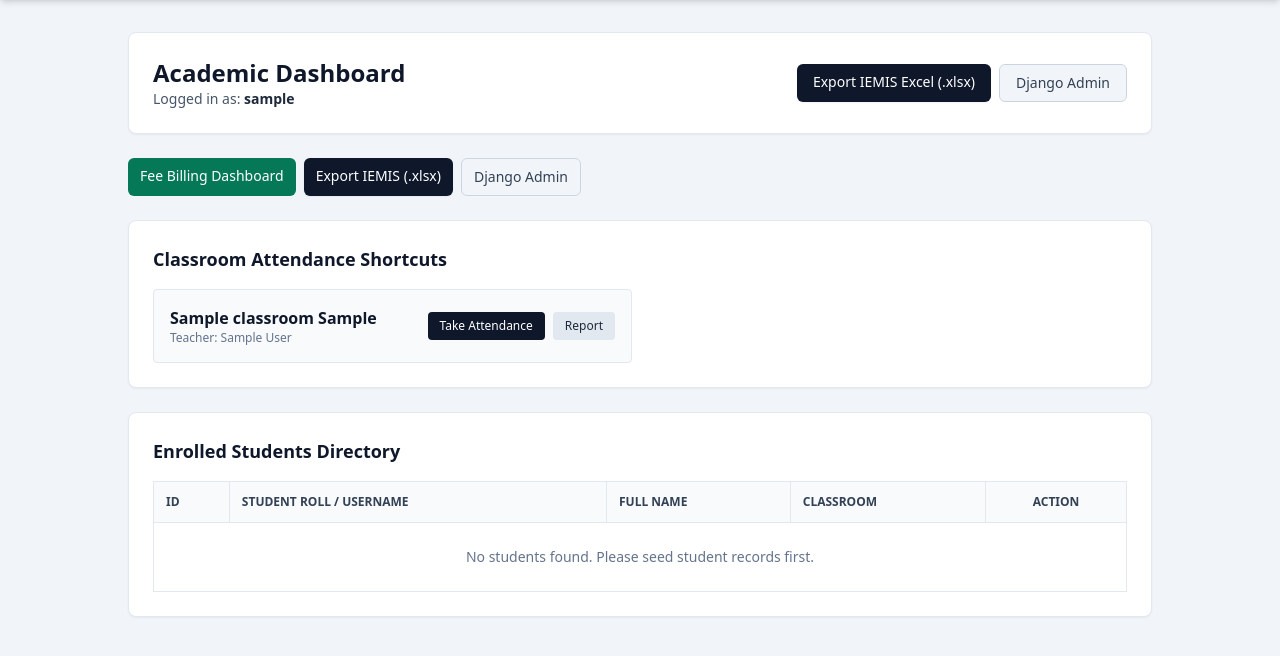
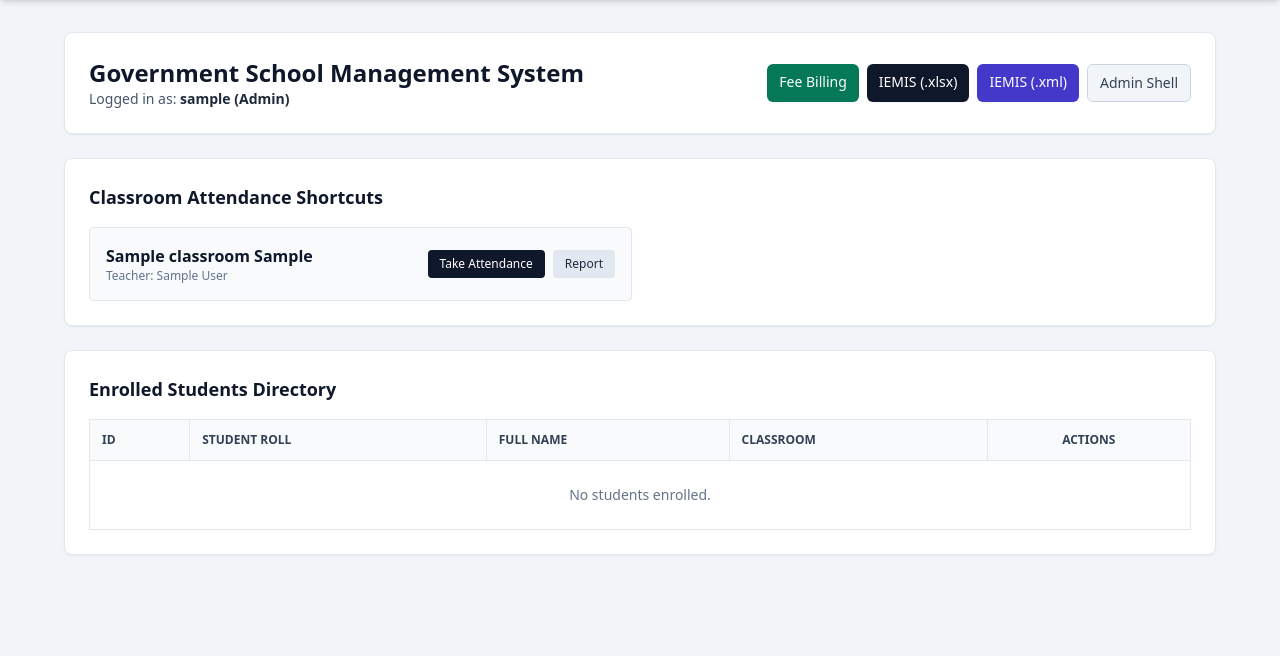
Before and after one commit to akarshanpoudel/gov-school-management-nepal, a Django app: page / in a window 1280 px wide. Shown: the part 60-716 px from the top of the page. Run offline with Django 5.2, Linux system fonts and the light colour scheme; a user stored in the database is signed in; tables that the repository leaves empty hold one stand-in row (values such as "Sample post"); some libraries are stand-ins or nearby versions.

Commit message:
feat(dashboard): update dashboard layout and improve user information display

```diff
--- a/templates/core/dashboard.html
+++ b/templates/core/dashboard.html
@@ -1,33 +1,29 @@
 {% extends 'base.html' %}
 
 {% block content %}
-<div class="max-w-5xl mx-auto space-y-6">
+<div class="max-w-6xl mx-auto space-y-6">
     <!-- Header Card -->
-    <div class="bg-white p-6 rounded-lg shadow-sm border border-slate-200 flex justify-between items-center">
+    <div class="bg-white p-6 rounded-lg shadow-sm border border-slate-200 flex flex-wrap justify-between items-center gap-4">
         <div>
-            <h2 class="text-2xl font-bold text-slate-900">Academic Dashboard</h2>
-            <p class="text-slate-600 text-sm">Logged in as: <span class="font-semibold text-slate-800">{{ request.user.username }}</span></p>
+            <h2 class="text-2xl font-bold text-slate-900">Government School Management System</h2>
+            <p class="text-slate-600 text-sm">Logged in as: <span class="font-semibold text-slate-800">{{ request.user.username }} ({{ request.user.get_role_display }})</span></p>
         </div>
-        <div class="flex gap-2">
-            <a href="{% url 'academics:export_iemis' %}" class="bg-slate-900 text-white px-4 py-2 rounded-md hover:bg-slate-800 text-sm font-medium transition shadow-sm">
-                Export IEMIS Excel (.xlsx)
+        <div class="flex flex-wrap gap-2">
+            <a href="{% url 'fees:dashboard' %}" class="bg-emerald-700 hover:bg-emerald-800 text-white px-3 py-2 rounded-md text-sm font-medium transition shadow-sm">
+                Fee Billing
             </a>
-            <a href="/admin/" class="bg-slate-100 text-slate-700 border border-slate-300 px-4 py-2 rounded-md hover:bg-slate-200 text-sm font-medium transition">
-                Django Admin
+            <a href="{% url 'academics:export_iemis' %}" class="bg-slate-900 text-white px-3 py-2 rounded-md hover:bg-slate-800 text-sm font-medium transition shadow-sm">
+                IEMIS (.xlsx)
+            </a>
+            <a href="{% url 'academics:export_iemis_xml' %}" class="bg-indigo-700 hover:bg-indigo-800 text-white px-3 py-2 rounded-md text-sm font-medium transition shadow-sm">
+                IEMIS (.xml)
+            </a>
+            <a href="/admin/" class="bg-slate-100 text-slate-700 border border-slate-300 px-3 py-2 rounded-md hover:bg-slate-200 text-sm font-medium transition">
+                Admin Shell
             </a>
         </div>
     </div>
-<div class="flex gap-2">
-    <a href="{% url 'fees:dashboard' %}" class="bg-emerald-700 hover:bg-emerald-800 text-white px-3 py-2 rounded-md text-sm font-medium transition">
-        Fee Billing Dashboard
-    </a>
-    <a href="{% url 'academics:export_iemis' %}" class="bg-slate-900 text-white px-3 py-2 rounded-md hover:bg-slate-800 text-sm font-medium transition shadow-sm">
-        Export IEMIS (.xlsx)
-    </a>
-    <a href="/admin/" class="bg-slate-100 text-slate-700 border border-slate-300 px-3 py-2 rounded-md hover:bg-slate-200 text-sm font-medium transition">
-        Django Admin
-    </a>
-</div>
+
     <!-- Classroom & Attendance Section -->
     <div class="bg-white p-6 rounded-lg shadow-sm border border-slate-200">
         <h3 class="text-lg font-bold text-slate-900 mb-4">Classroom Attendance Shortcuts</h3>
@@ -48,7 +44,7 @@
                 </div>
             </div>
             {% empty %}
-            <p class="text-sm text-slate-500 col-span-2">No classrooms available. Please run the seed script.</p>
+            <p class="text-sm text-slate-500 col-span-2">No classrooms available.</p>
             {% endfor %}
         </div>
     </div>
@@ -61,10 +57,10 @@
             <thead class="bg-slate-50 text-slate-700 uppercase text-xs font-semibold">
                 <tr>
                     <th class="border border-slate-200 p-3">ID</th>
-                    <th class="border border-slate-200 p-3">Student Roll / Username</th>
+                    <th class="border border-slate-200 p-3">Student Roll</th>
                     <th class="border border-slate-200 p-3">Full Name</th>
                     <th class="border border-slate-200 p-3">Classroom</th>
-                    <th class="border border-slate-200 p-3 text-center">Action</th>
+                    <th class="border border-slate-200 p-3 text-center">Actions</th>
                 </tr>
             </thead>
             <tbody class="divide-y divide-slate-200">
@@ -74,19 +70,20 @@
                     <td class="border border-slate-200 p-3 font-medium text-slate-900">{{ student.username }}</td>
                     <td class="border border-slate-200 p-3 text-slate-700">{{ student.get_full_name|default:"N/A" }}</td>
                     <td class="border border-slate-200 p-3 text-slate-600">{{ student.classroom.name|default:"Unassigned" }}</td>
-                    <td class="border border-slate-200 p-3 text-center">
+                    <td class="border border-slate-200 p-3 text-center space-x-1">
                         {% if latest_exam %}
-                            <a href="{% url 'academics:report_card' student.id latest_exam.id %}" class="inline-block bg-emerald-600 hover:bg-emerald-700 text-white px-3 py-1.5 rounded text-xs font-medium transition">
-                                View Grade Sheet →
+                            <a href="{% url 'academics:report_card' student.id latest_exam.id %}" class="inline-block bg-emerald-600 hover:bg-emerald-700 text-white px-2.5 py-1 rounded text-xs font-medium transition">
+                                Grade Sheet
                             </a>
-                        {% else %}
-                            <span class="text-xs text-slate-400">No Exams Available</span>
                         {% endif %}
+                        <a href="{% url 'academics:character_certificate' student.id %}" class="inline-block bg-slate-800 hover:bg-slate-900 text-white px-2.5 py-1 rounded text-xs font-medium transition">
+                            Certificate
+                        </a>
                     </td>
                 </tr>
                 {% empty %}
                 <tr>
-                    <td colspan="5" class="p-6 text-center text-slate-500">No students found. Please seed student records first.</td>
+                    <td colspan="5" class="p-6 text-center text-slate-500">No students enrolled.</td>
                 </tr>
                 {% endfor %}
             </tbody>
```
